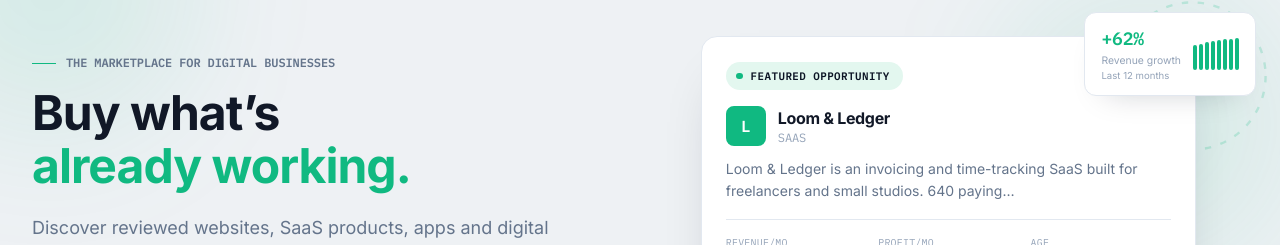
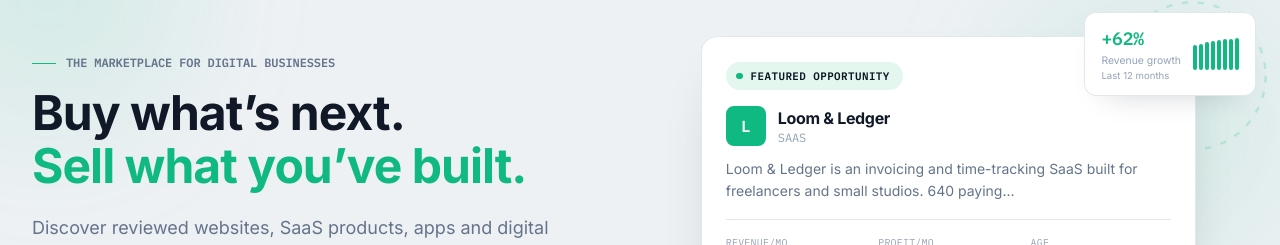
Before and after one commit to mdmanirmia/durqo-app, a Next.js app: page / in a window 1280 px wide. Shown: the part 132-377 px from the top of the page. Built offline with nearby package versions, Linux system fonts and the light colour scheme; no server answers; the database is empty.

Commit message:
Change page title and H1 content
Updated the H1 text and adjusted the metadata for the page.

```diff
--- a/src/app/page.tsx
+++ b/src/app/page.tsx
@@ -27,9 +27,9 @@ import { fmtUSD } from "@/lib/format";
 // this is the one page whose title must match the spec's exact string
 // (a plain hyphen, not the layout's em dash), so it needs its own
 // unconditional `metadata` export instead of the layout's `title.template`
-// merging in. Visible content (the H1 at line ~245: "Buy what's already
-// working.") is unchanged — this only affects the <head> tag and the
-// browser tab / link-preview text.
+// merging in. Visible content (the H1, Sep 16 2026: "Buy what's next. Sell
+// what you've built.") is unchanged here — this only affects the <head>
+// tag and the browser tab / link-preview text.
 export const metadata: Metadata = {
   title: "Durqo - Buy and Sell Digital Businesses",
   description:
@@ -368,9 +368,9 @@ export default async function Home() {
               <DashEyebrow>The marketplace for digital businesses</DashEyebrow>
 
               <h1 className="text-4xl leading-[1.1] sm:text-5xl">
-                Buy what&rsquo;s
+                Buy what&rsquo;s next.
                 <br />
-                <span className="text-brand">already working.</span>
+                <span className="text-brand">Sell what you&rsquo;ve built.</span>
               </h1>
 
               <p className="mt-5 max-w-[50ch] text-lg leading-relaxed text-ink-soft">
```
